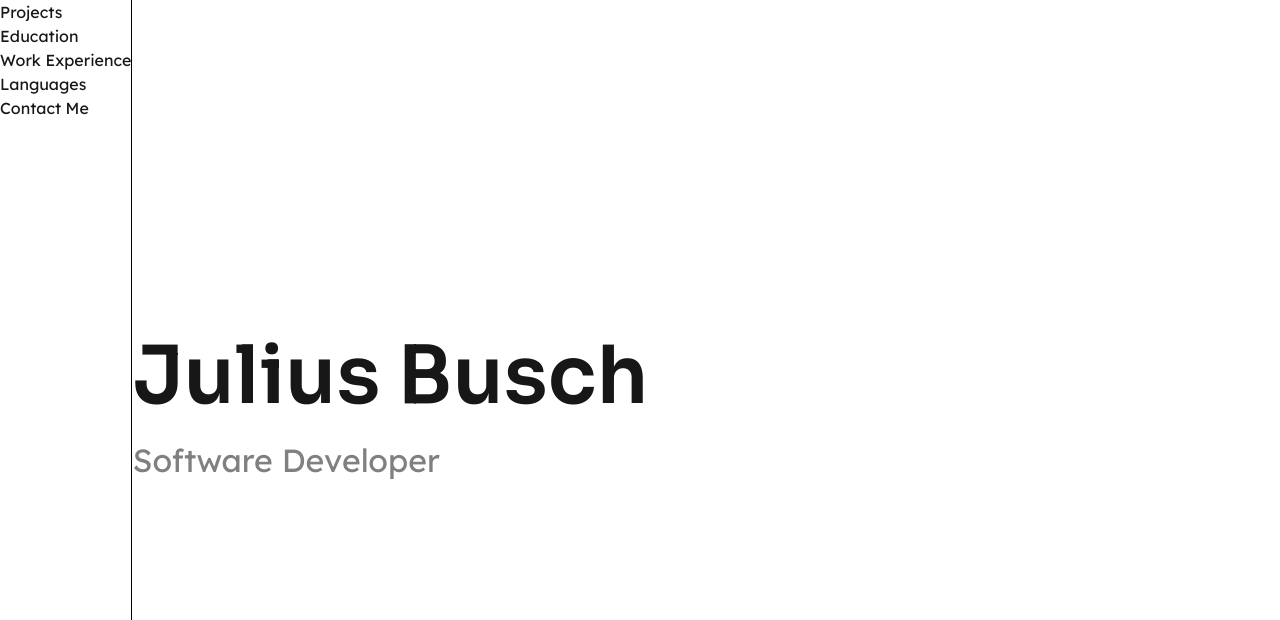
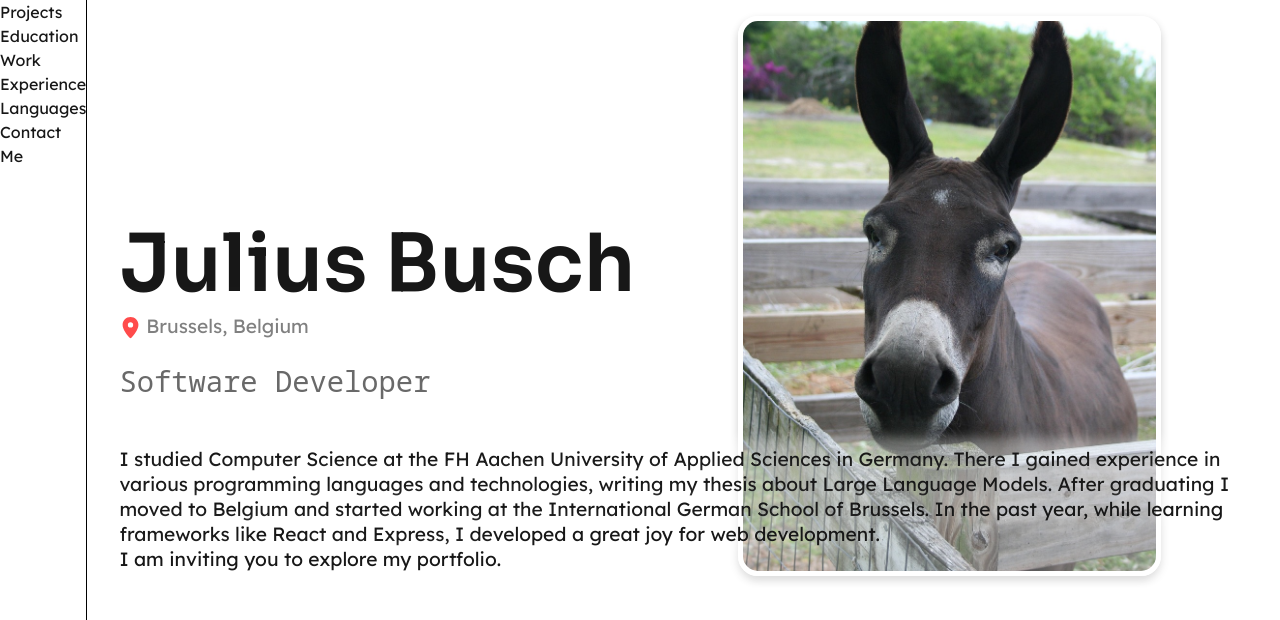
Before and after one commit to julii-b/portfolio-website, a Next.js app: page / in a window 1280 px wide. Shown: the top 620 px of the page. Built offline with nearby package versions, Linux system fonts and the light colour scheme; a web font is replaced by a local one.

Commit message:
feat: implement basics of header

```diff
--- a/app/(routes)/layout.module.css
+++ b/app/(routes)/layout.module.css
@@ -7,6 +7,11 @@
 
 .navigationContainer {
   max-width: 30%;
+}
+@media (max-width: 600px) {
+  .navigationContainer {
+    display: none;
+  }
 }
 
 .scrollableContainer {
--- a/app/components/header/header.module.css
+++ b/app/components/header/header.module.css
@@ -1,18 +1,109 @@
 .header {
+  position: relative;
   height: 100%;
   width: 100%;
+  padding: 0 2em;
   display: flex;
+  gap: 1.7em;
   flex-direction: column;
   justify-content: center;
   align-items: start;
+}
+.header > * {
+  background-color: rgba(255, 255, 255, 0.6);
+  box-shadow: 0 0 10px 10px rgba(255, 255, 255, 0.6);
 }
 
 .myName {
   font-size: 5em;
   display: block;
+  line-height: 0.9em;
+  box-shadow: none;
+  background-color: transparent;
+  text-shadow:
+    0 0 20px rgba(255, 255, 255, 1),
+    0 0 30px rgba(255, 255, 255, 1);
+}
+@media (max-width: 600px) {
+  .myName {
+    font-size: 4em;
+  }
+}
+@media (max-width: 600px) {
+  .myName {
+    font-size: 3em;
+  }
+}
+
+.profilePictureContainer {
+  position: absolute;
+  top: 2%;
+  right: 10%;
+  z-index: -1;
+  max-width: 40%;
+  max-height: 70vh;
+}
+@media (max-width: 600px) {
+  .profilePictureContainer {
+    right: 5%
+  }
+}
+.profilePicture {
+  width: 100%;
+  height: auto;
+  max-height: 70vh;
+  border: 5px solid white;
+  border-radius: 20px;
+  box-shadow: 0 4px 8px rgba(0, 0, 0, 0.2);
 }
 
 .role {
-  font-size: 2em;
+  display: block;
+  font-size: 1.8em;
+  line-height: 0.9em;
+  height: 1.8em;
+  max-width: 20em;
+  color: dimgray;
+  font-family: var(--font-noto-sans-mono);
+  align-items: center;
+  box-shadow: none;
+  background-color: transparent;
+  text-shadow:
+    0 0 30px rgba(255, 255, 255, 1),
+    0 0 10px rgba(255, 255, 255, 1);
+  background-color: rgba(255, 255, 255, 0.2);
+  box-shadow: 0 0 10px 10px rgba(255, 255, 255, 0.2);
+}
+@media (max-width: 600px) {
+  .role {
+    font-size: 1.5em;
+    height: 2.7em;
+  }
+}
+.role > svg {
+  font-size: 0.8em;
+  transform: translateY(-0.3em);
+}
+
+.location{
+  margin-top: -0.8em;
+  font-size: 1.2em;
   color: gray;
 }
+
+.location > svg {
+  margin-right: 0.2em;
+  color: #ff4b4b;
+}
+
+.introduction {
+  font-size: 1.2em;
+  line-height: 1.3em;
+  box-shadow: none;
+  background-color: transparent;
+  text-shadow:
+    0 0 20px rgba(255, 255, 255, 1),
+    0 0 30px rgba(255, 255, 255, 1);
+  background-color: rgba(255, 255, 255, 0.3);
+  box-shadow: 0 0 10px 10px rgba(255, 255, 255, 0.3);
+}
--- a/app/components/header/header.tsx
+++ b/app/components/header/header.tsx
@@ -1,14 +1,105 @@
+'use client';
+
 import styles from "./header.module.css";
+import Image from "next/image";
+import { FontAwesomeIcon } from '@fortawesome/react-fontawesome';
+import { faICursor, faLocationDot } from '@fortawesome/free-solid-svg-icons';
+import { motion } from "motion/react"
+import { use, useEffect, useState } from "react";
 
 
 export default function Header() {
+
+  // Job titles to cycle through, placeholders for now:
+  const jobTitles = [
+    "Software Developer",
+    "Junior Full-Stack Developer at Acme Corporation?",
+  ];
+  // Typing effect for job titles:
+  let [jobTitle, setJobTitle] = useState<string>(""); // State for job title being displayed
+  useEffect(() => {
+    let jobTitleIndex = 0; // Current job title from jobTitles[]
+    let charIndex = 0; // Current character index in the current job title
+    let deleting = false; // Whether we are deleting or typing
+    let waitCounter = 0; // Amount of cycles to wait before typing/deleting
+    // Typing/deleting interval:
+    const interval = setInterval(() => {
+      if (waitCounter > 0) { // Waiting before typing/deleting
+        waitCounter--;
+      } else if (!deleting) { // Typing
+        setJobTitle(jobTitles[jobTitleIndex].substring(0, charIndex + 1));
+        charIndex++;
+        if (charIndex === jobTitles[jobTitleIndex].length) { // Finish typing: change state and wait
+          deleting = true;
+          waitCounter = 50;
+        }
+      } else { // Deleting
+        setJobTitle(jobTitles[jobTitleIndex].substring(0, charIndex - 1));
+        charIndex--;
+        if (charIndex === 0) { // Finish deleting: change state, move to next job title and wait
+          deleting = false;
+          jobTitleIndex = (jobTitleIndex + 1) % jobTitles.length;
+          waitCounter = 5;
+        }
+      }
+      // Cleanup function to clear interval on unmount:
+      return () => clearInterval(interval);
+    }, 100);
+  }, []);
+
+  // Blinking cursor effect:
+  const [ blinkingCursor, setBlinkingCursor ] = useState(true); // State for blinking cursor visibility
+  useEffect(() => {
+    // Interval to toggle cursor visibility every second:
+    const cursorInterval = setInterval(() => {
+      setBlinkingCursor((prev) => !prev);
+    }, 1000);
+    // Cleanup function to clear interval on unmount:
+    return () => clearInterval(cursorInterval);
+  }, []);
+
+
   return (
-    <header className={styles.header} key="headern">
+
+    <header className={styles.header} key="header">
 
       <h1 className={styles.myName}>Julius Busch</h1>
 
-      <p className={styles.role}>Software Developer</p>
+      <motion.div
+      className={styles.profilePictureContainer}
+      initial={{ y: -20, opacity: 0.9 }}
+      whileInView={{ y: 0, opacity: 1 }}
+      viewport={{ amount: 0.7 }}
+      transition={{ type: "tween", duration: 0.5 }}
+      >
+        <Image
+        src="/profile_picture_3x4.png"
+        alt="picture of Julius Busch"
+        width={3000}
+        height={4000}
+        className={styles.profilePicture}
+        />
+      </motion.div>
+
+      <p className={styles.location}>
+        <FontAwesomeIcon icon={faLocationDot} />
+        Brussels, Belgium
+      </p>
+
+      <p className={styles.role}>
+        {jobTitle}
+        {blinkingCursor && "❚" }
+      </p>
+
+      <p className={styles.introduction}>
+        I studied Computer Science at the FH Aachen University of Applied Sciences in Germany.
+        There I gained experience in various programming languages and technologies, writing my thesis about Large Language Models.
+        After graduating I moved to Belgium and started working at the International German School of Brussels.
+        In the past year, while learning frameworks like React and Express, I developed a great joy for web development. <br />
+        I am inviting you to explore my portfolio.
+      </p>
 
     </header>
+
   );
 }
```
Also changed, not shown: public/profile_picture_3x4.png (added).
